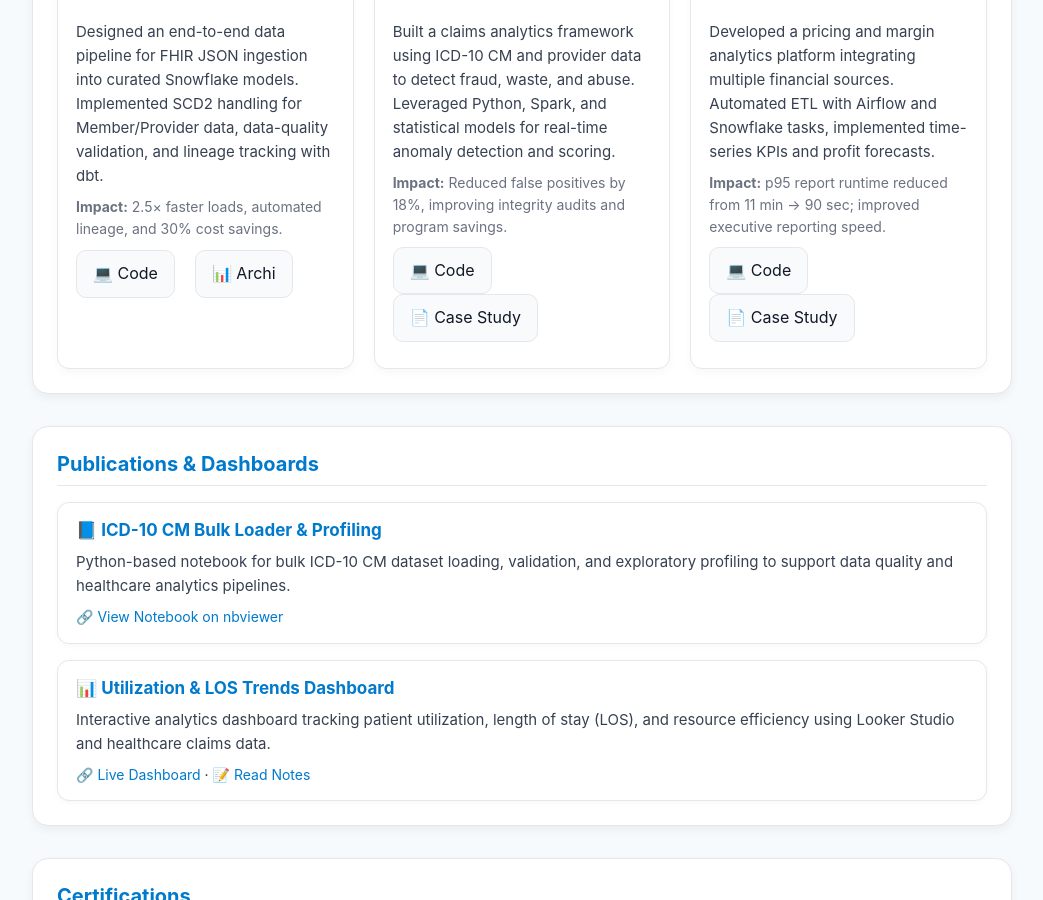
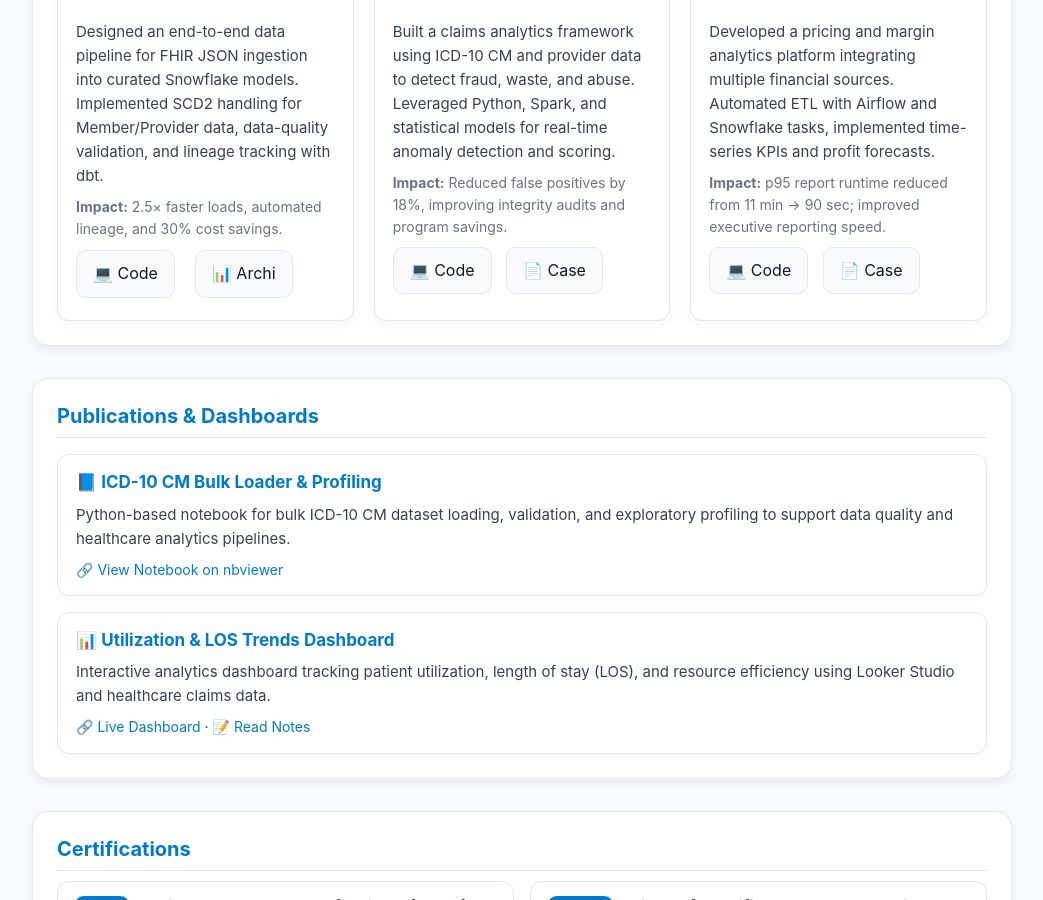
Before and after one commit to PawanJadhav7/PawanJadhav.github.io, a Jekyll site: the page built from index.md, in a window 1280 px wide and 900 px high, scrolled down 1322 px. Shown: the whole window, without its empty margins (118-1161 px from the left). Built offline with Jekyll 4.4.1, drawn with Linux system fonts in a browser that asks for light colours.

Commit message:
Update index.md

```diff
--- a/index.md
+++ b/index.md
@@ -119,7 +119,7 @@ layout: default
       <p style="font-size:14px;color:#6b7280;"><strong>Impact:</strong> Reduced false positives by 18%, improving integrity audits and program savings.</p>
       <p>
         <a class="btn" href="https://github.com/PawanJadhav/Healthcare-Claims" target="_blank">💻 Code</a>
-        <a class="btn" href="/projects/healthcare-claims/" target="_blank">📄 Case Study</a>
+        <a class="btn" href="/projects/healthcare-claims/" target="_blank">📄 Case</a>
       </p>
     </div>
 
@@ -133,7 +133,7 @@ layout: default
       <p style="font-size:14px;color:#6b7280;"><strong>Impact:</strong> p95 report runtime reduced from 11 min → 90 sec; improved executive reporting speed.</p>
       <p>
         <a class="btn" href="https://github.com/PawanJadhav/Finance-Analytics" target="_blank">💻 Code</a>
-        <a class="btn" href="/projects/finance-fraud/" target="_blank">📄 Case Study</a>
+        <a class="btn" href="/projects/finance-fraud/" target="_blank">📄 Case</a>
       </p>
     </div>
 
```
